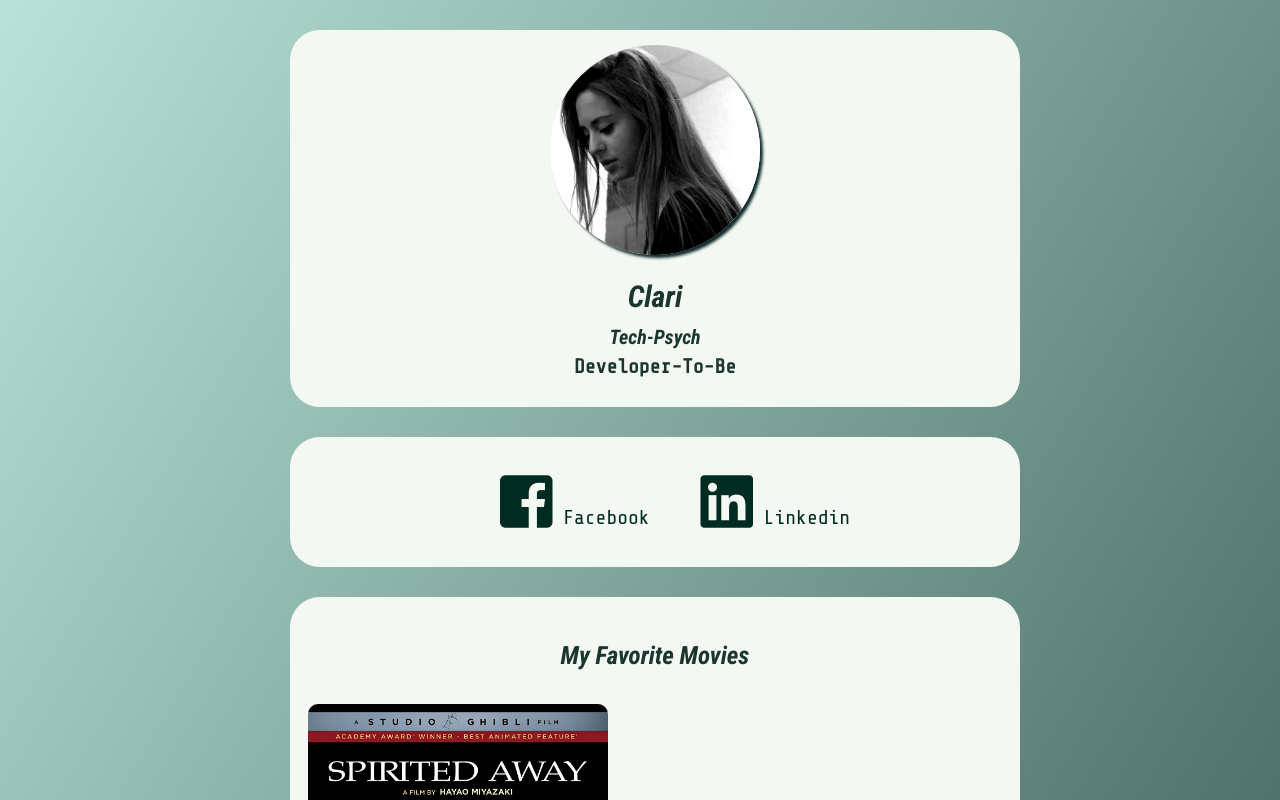
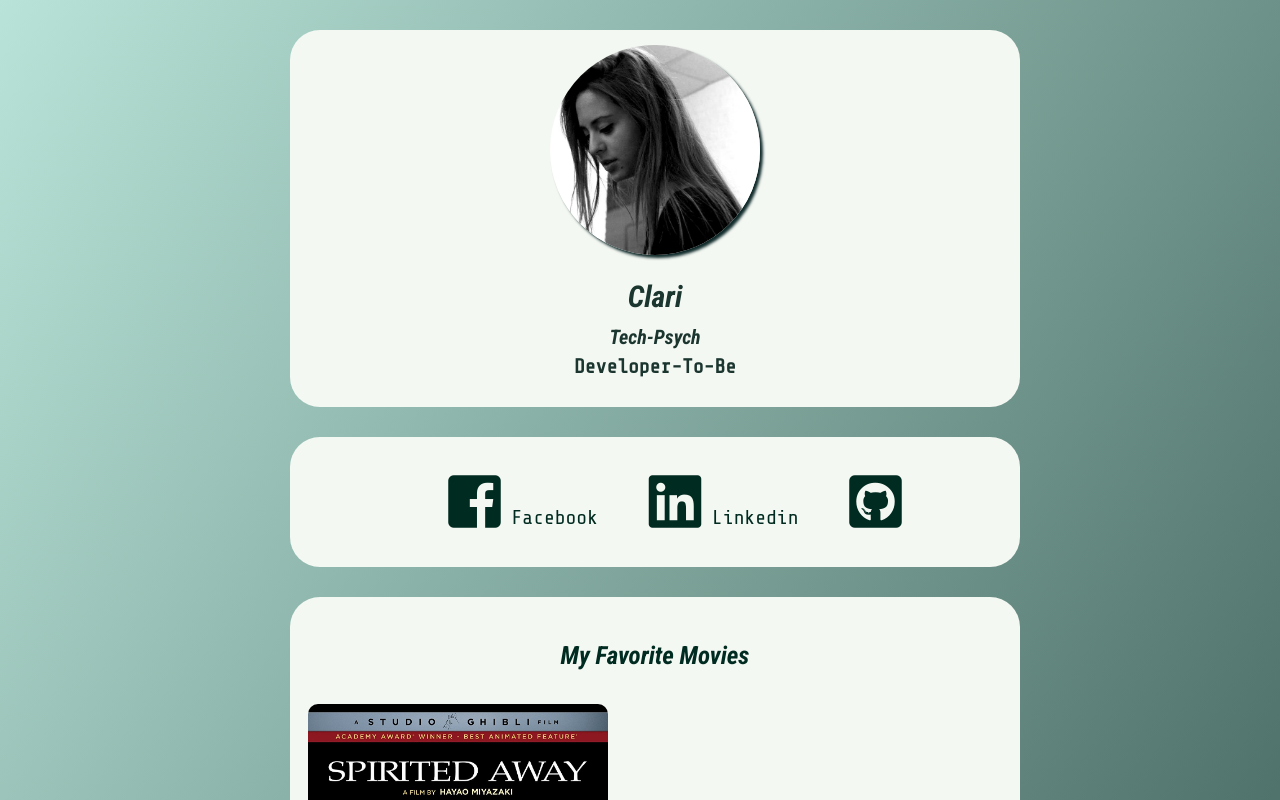
Before and after one commit to Clarisb/profile, a plain HTML site: page index.html in a window 1280 px wide. Shown: the top 800 px of the page. Drawn offline with nearby package versions, Linux system fonts and the light colour scheme.

Commit message:
Edit Profile

```diff
--- a/index.html
+++ b/index.html
@@ -25,11 +25,15 @@
           </a>
         </li>
         <li>
-          <a href="https://www.linkedin.com/in/claraschbenitez/ target="_blank">
+          <a href="https://www.linkedin.com/in/claraschbenitez/" target="_blank">
             <i class="fab fa-linkedin fa-3x">
             </i>
             Linkedin
           </a>
+        </li>
+        <li>
+          <a href="https://github.com/Clarisb" target="_blank">
+            <i class="fab fa-github-square fa-3x"></i>
         </li>
       </ul>
     </div>
```
